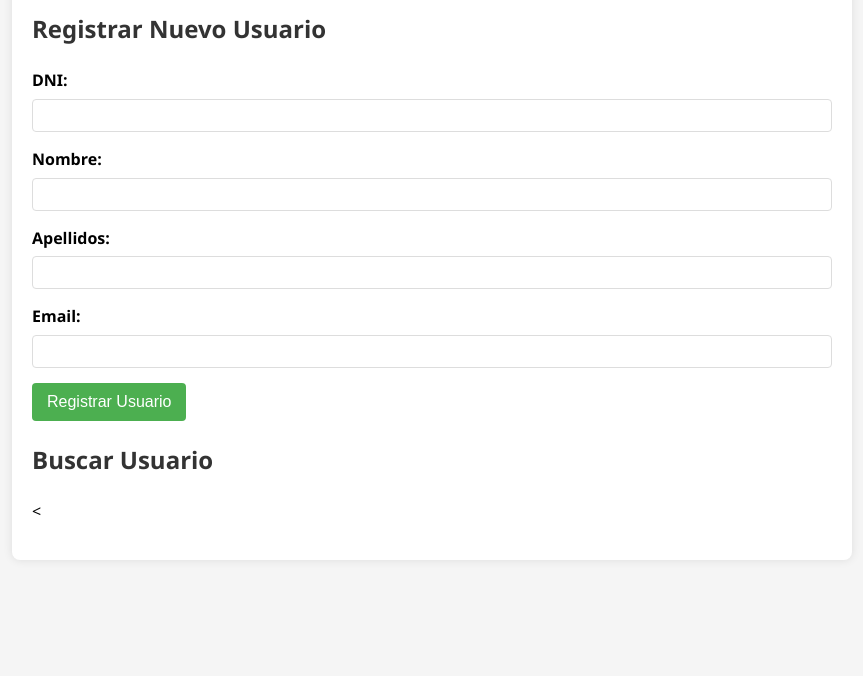
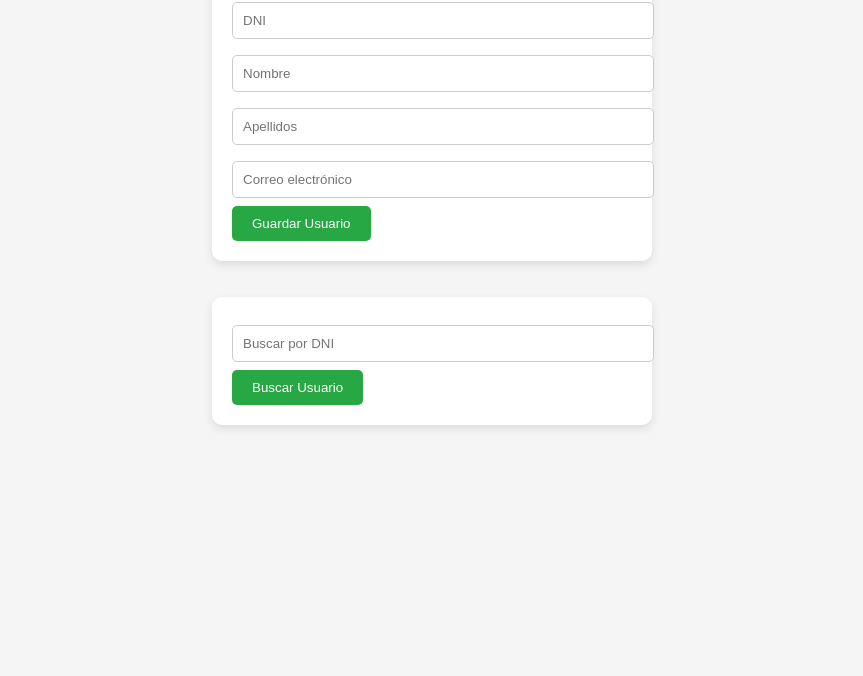
Before and after one commit to Zantival/Registro_Users, a website: page index.html in a window 1280 px wide. Shown: the part 124-800 px from the top of the page, without its empty margins (208-1071 px from the left). Drawn offline with Linux system fonts and the light colour scheme.

Commit message:
Update index.html

```diff
--- a/index.html
+++ b/index.html
@@ -2,158 +2,69 @@
 <html lang="es">
 <head>
   <meta charset="UTF-8">
-  <meta name="viewport" content="width=device-width, initial-scale=1.0">
-  <title>Registro de Usuarios</title>
+  <title>Gestión de Usuarios</title>
+  <script src="frontend/scriptusu.js" defer></script>
   <style>
     body {
-      font-family: 'Segoe UI', Tahoma, Geneva, Verdana, sans-serif;
-      line-height: 1.6;
-      margin: 0;
-      padding: 20px;
+      font-family: Arial, sans-serif;
+      margin: 40px;
       background-color: #f5f5f5;
     }
 
-    .container {
-      max-width: 800px;
-      margin: 0 auto;
-      background: white;
-      padding: 20px;
-      border-radius: 8px;
-      box-shadow: 0 0 10px rgba(0,0,0,0.1);
-    }
-
-    h1, h2 {
+    h1 {
+      text-align: center;
       color: #333;
     }
 
-    .form-group {
-      margin-bottom: 15px;
+    form {
+      background-color: white;
+      padding: 20px;
+      border-radius: 10px;
+      max-width: 400px;
+      margin: auto;
+      box-shadow: 0 4px 10px rgba(0,0,0,0.1);
     }
 
-    label {
-      display: block;
-      margin-bottom: 5px;
-      font-weight: bold;
-    }
-
-    input[type="text"],
-    input[type="email"] {
+    input[type="text"], input[type="email"] {
       width: 100%;
-      padding: 8px;
-      border: 1px solid #ddd;
-      border-radius: 4px;
-      box-sizing: border-box;
+      padding: 10px;
+      margin: 8px 0;
+      border: 1px solid #ccc;
+      border-radius: 5px;
     }
 
     button {
-      background-color: #4CAF50;
+      padding: 10px 20px;
+      background-color: #28a745;
       color: white;
-      padding: 10px 15px;
       border: none;
-      border-radius: 4px;
+      border-radius: 5px;
       cursor: pointer;
-      font-size: 16px;
     }
 
-    button:hover {
-      background-color: #45a049;
-    }
-
-    button.eliminar {
-      background-color: #f44336;
-    }
-
-    button.eliminar:hover {
-      background-color: #d32f2f;
-    }
-
-    #errores-validacion {
-      color: #d9534f;
-      margin: 10px 0;
-    }
-
-    .error-validacion {
-      padding: 5px;
-      margin: 5px 0;
-      border-left: 3px solid #d9534f;
-    }
-
-    .usuario-card {
-      background: #f9f9f9;
-      padding: 15px;
-      border-radius: 4px;
+    #rta {
       margin-top: 20px;
-      border-left: 4px solid #4CAF50;
-    }
-
-    .acciones-usuario {
-      margin-top: 15px;
-    }
-
-    .notificacion {
-      position: fixed;
-      top: 20px;
-      right: 20px;
-      padding: 15px;
-      border-radius: 4px;
-      color: white;
-      opacity: 0;
-      transition: opacity 0.3s ease-in-out;
-      z-index: 1000;
-    }
-
-    .notificacion.mostrar {
-      opacity: 1;
-    }
-
-    .notificacion.success {
-      background-color: #4CAF50;
-    }
-
-    .notificacion.error {
-      background-color: #f44336;
-    }
-
-    .notificacion.info {
-      background-color: #2196F3;
+      text-align: center;
     }
   </style>
 </head>
 <body>
-  <div class="container">
-    <h1>Sistema de Registro de Usuarios</h1>
+  <h1>Gestión de Usuarios</h1>
+  <form onsubmit="guardar(); return false;">
+    <input type="text" id="dni" placeholder="DNI" required>
+    <input type="text" id="nombre" placeholder="Nombre" required>
+    <input type="text" id="apellidos" placeholder="Apellidos" required>
+    <input type="email" id="correo" placeholder="Correo electrónico" required>
+    <button type="submit">Guardar Usuario</button>
+  </form>
 
-    <section>
-      <h2>Registrar Nuevo Usuario</h2>
-      <form id="form-usuario">
-        <div class="form-group">
-          <label for="dni">DNI:</label>
-          <input type="text" id="dni" name="dni" required>
-        </div>
+  <br><br>
 
-        <div class="form-group">
-          <label for="nombre">Nombre:</label>
-          <input type="text" id="nombre" name="nombre" required>
-        </div>
+  <form onsubmit="listar(); return false;">
+    <input type="text" id="numdoc" placeholder="Buscar por DNI" required>
+    <button type="submit">Buscar Usuario</button>
+  </form>
 
-        <div class="form-group">
-          <label for="apellidos">Apellidos:</label>
-          <input type="text" id="apellidos" name="apellidos" required>
-        </div>
-
-        <div class="form-group">
-          <label for="correo">Email:</label>
-          <input type="email" id="correo" name="correo" required>
-        </div>
-
-        <div id="errores-validacion"></div>
-
-        <button type="submit">Registrar Usuario</button>
-      </form>
-    </section>
-
-    <section>
-      <h2>Buscar Usuario</h2>
-      <form id="form-busqueda">
-        <div class="form-group">
-          <
+  <div id="rta"></div>
+</body>
+</html>
```
